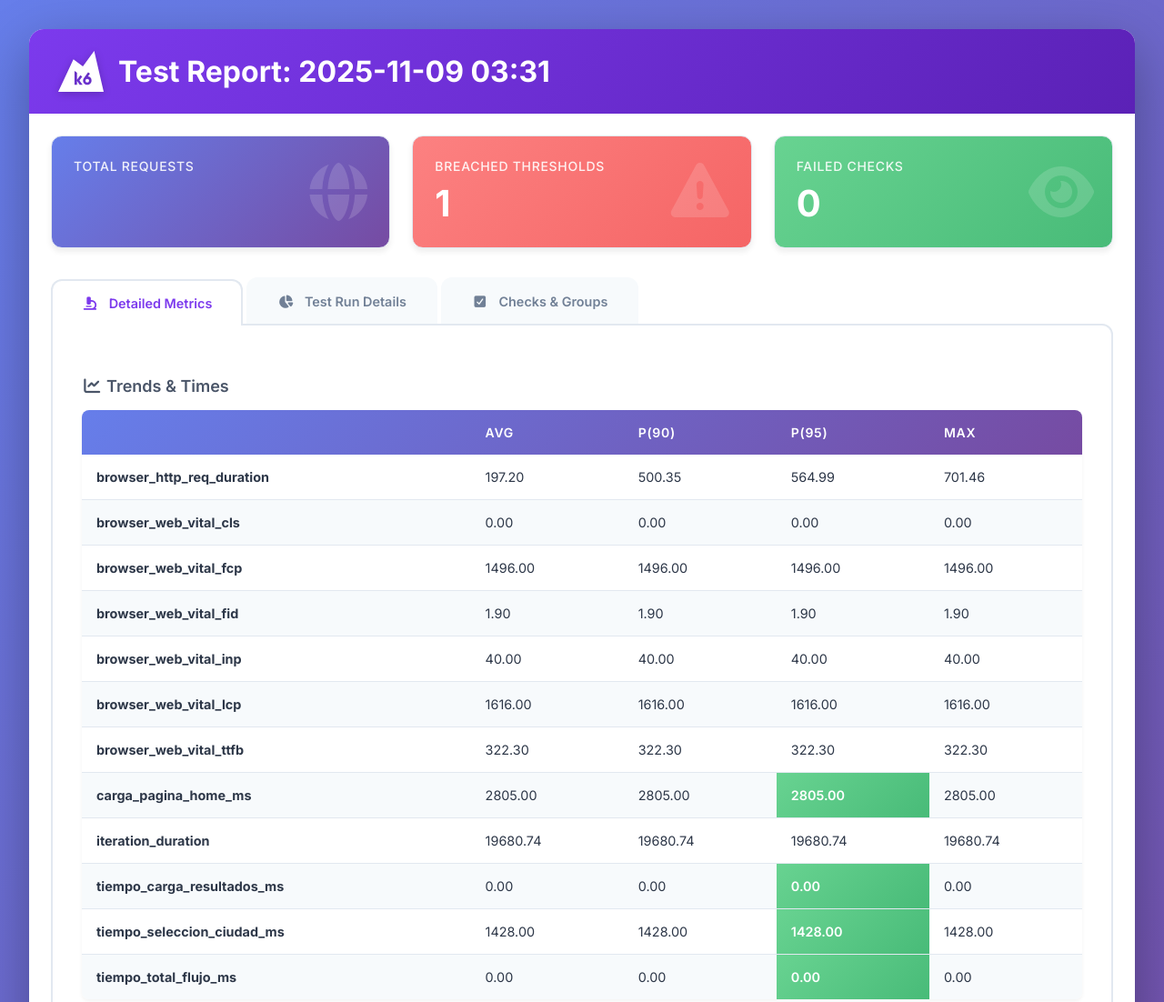
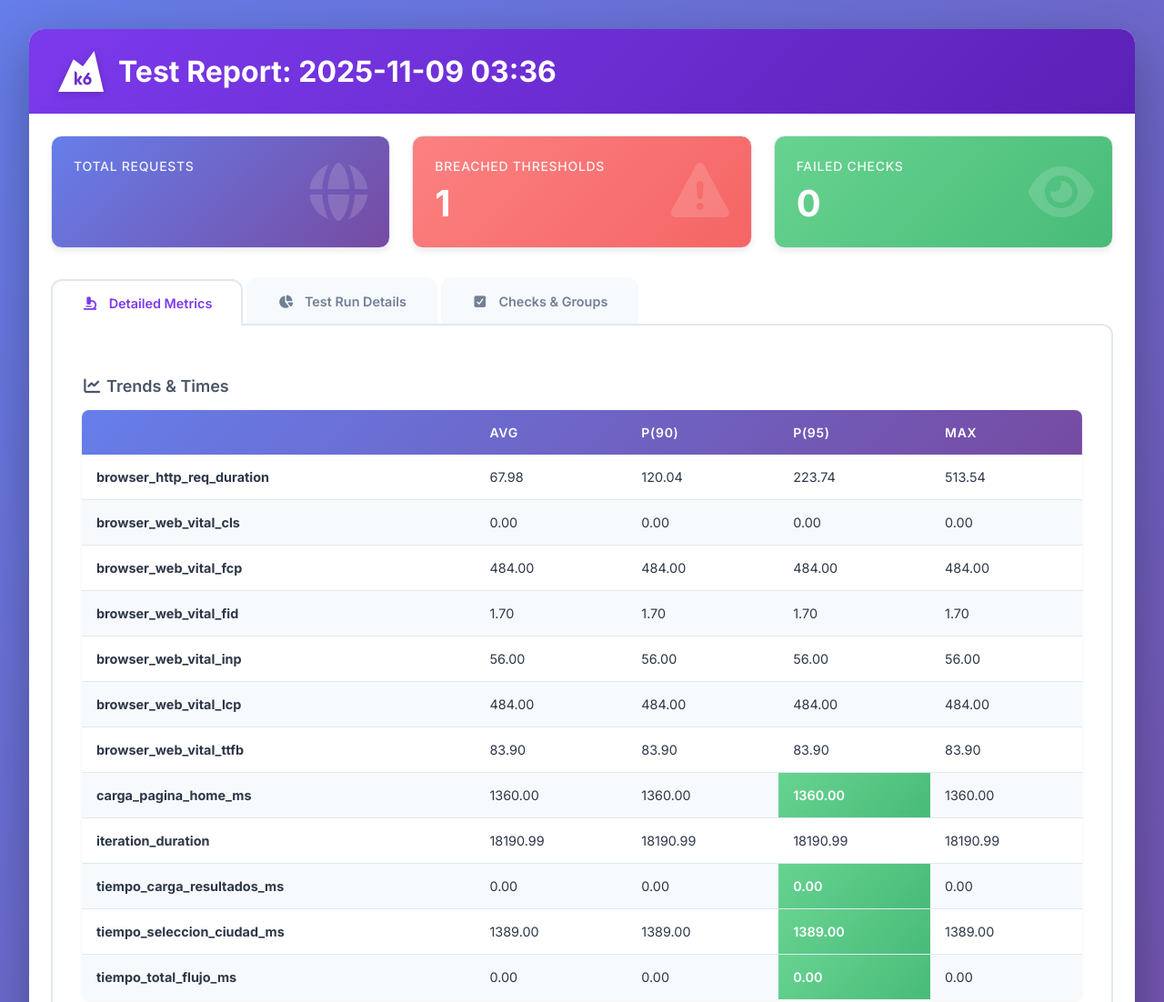
Before and after one commit to anbepa/k6-holisteek-starter-2, a plain HTML site: page reports/23/report.html in a window 1280 px wide. Shown: the top 1102 px of the page at 91% size. Drawn offline with Linux system fonts and the light colour scheme.

Commit message:
deploy: 0524fe9b51daf96f4d39c55e02b7bf1ef1b55761

```diff
--- a/reports/23/report.html
+++ b/reports/23/report.html
@@ -10,7 +10,7 @@
     <link href="https://fonts.googleapis.com/css2?family=Inter:wght@300;400;500;600;700&display=swap" rel="stylesheet">
 
     <meta name="viewport" content="width=device-width, initial-scale=1.0" />
-    <title>Test Report: 2025-11-09 03:31</title>
+    <title>Test Report: 2025-11-09 03:36</title>
     <style>
       * {
         margin: 0;
@@ -473,7 +473,7 @@
       <header>
         <h1>
           <svg width="50" height="45" viewBox="0 0 50 45" fill="none"><path d="M31.968 34.681a2.007 2.007 0 002.011-2.003c0-1.106-.9-2.003-2.011-2.003a2.007 2.007 0 00-2.012 2.003c0 1.106.9 2.003 2.012 2.003z" fill="white"></path><path d="M39.575 0L27.154 16.883 16.729 9.31 0 45h50L39.575 0zM23.663 37.17l-2.97-4.072v4.072h-2.751V22.038l2.75 1.989v7.66l3.659-5.014 2.086 1.51-3.071 4.21 3.486 4.776h-3.189v.001zm8.305.17c-2.586 0-4.681-2.088-4.681-4.662 0-1.025.332-1.972.896-2.743l4.695-6.435 2.086 1.51-2.239 3.07a4.667 4.667 0 013.924 4.6c0 2.572-2.095 4.66-4.681 4.66z" fill="white"></path></svg>
-          Test Report: 2025-11-09 03:31
+          Test Report: 2025-11-09 03:36
         </h1>
       </header>
 
@@ -532,13 +532,13 @@
                   <tr>
                     <td><b>browser_http_req_duration</b></td>
 
-                      <td class="">197.20</td>
+                      <td class="">67.98</td>
 
-                      <td class="">500.35</td>
+                      <td class="">120.04</td>
 
-                      <td class="">564.99</td>
+                      <td class="">223.74</td>
 
-                      <td class="">701.46</td>
+                      <td class="">513.54</td>
 
                   </tr>
 
@@ -558,91 +558,91 @@
                   <tr>
                     <td><b>browser_web_vital_fcp</b></td>
 
-                      <td class="">1496.00</td>
+                      <td class="">484.00</td>
 
-                      <td class="">1496.00</td>
+                      <td class="">484.00</td>
 
-                      <td class="">1496.00</td>
+                      <td class="">484.00</td>
 
-                      <td class="">1496.00</td>
+                      <td class="">484.00</td>
 
                   </tr>
 
                   <tr>
                     <td><b>browser_web_vital_fid</b></td>
 
-                      <td class="">1.90</td>
+                      <td class="">1.70</td>
 
-                      <td class="">1.90</td>
+                      <td class="">1.70</td>
 
-                      <td class="">1.90</td>
+                      <td class="">1.70</td>
 
-                      <td class="">1.90</td>
+                      <td class="">1.70</td>
 
                   </tr>
 
                   <tr>
                     <td><b>browser_web_vital_inp</b></td>
 
-                      <td class="">40.00</td>
+                      <td class="">56.00</td>
 
-                      <td class="">40.00</td>
+                      <td class="">56.00</td>
 
-                      <td class="">40.00</td>
+                      <td class="">56.00</td>
 
-                      <td class="">40.00</td>
+                      <td class="">56.00</td>
 
                   </tr>
 
                   <tr>
                     <td><b>browser_web_vital_lcp</b></td>
 
-                      <td class="">1616.00</td>
+                      <td class="">484.00</td>
 
-                      <td class="">1616.00</td>
+                      <td class="">484.00</td>
 
-                      <td class="">1616.00</td>
+                      <td class="">484.00</td>
 
-                      <td class="">1616.00</td>
+                      <td class="">484.00</td>
 
                   </tr>
 
                   <tr>
                     <td><b>browser_web_vital_ttfb</b></td>
 
-                      <td class="">322.30</td>
+                      <td class="">83.90</td>
 
-                      <td class="">322.30</td>
+                      <td class="">83.90</td>
 
-                      <td class="">322.30</td>
+                      <td class="">83.90</td>
 
-                      <td class="">322.30</td>
+                      <td class="">83.90</td>
 
                   </tr>
 
                   <tr>
                     <td><b>carga_pagina_home_ms</b></td>
 
-                      <td class="">2805.00</td>
+                      <td class="">1360.00</td>
 
-                      <td class="">2805.00</td>
+                      <td class="">1360.00</td>
 
-                      <td class="good">2805.00</td>
+                      <td class="good">1360.00</td>
 
-                      <td class="">2805.00</td>
+                      <td class="">1360.00</td>
 
                   </tr>
 
                   <tr>
                     <td><b>iteration_duration</b></td>
 
-                      <td class="">19680.74</td>
+                      <td class="">18190.99</td>
 
-                      <td class="">19680.74</td>
+                      <td class="">18190.99</td>
 
-                      <td class="">19680.74</td>
+                      <td class="">18190.99</td>
 
-                      <td class="">19680.74</td>
+                      <td class="">18190.99</td>
 
                   </tr>
 
@@ -662,13 +662,13 @@
                   <tr>
                     <td><b>tiempo_seleccion_ciudad_ms</b></td>
 
-                      <td class="">1428.00</td>
+                      <td class="">1389.00</td>
 
-                      <td class="">1428.00</td>
+                      <td class="">1389.00</td>
 
-                      <td class="good">1428.00</td>
+                      <td class="good">1389.00</td>
 
-                      <td class="">1428.00</td>
+                      <td class="">1389.00</td>
 
                   </tr>
 
@@ -709,7 +709,7 @@
 
                       <td class="">0.00</td>
 
-                      <td class="">133.00</td>
+                      <td class="">132.00</td>
 
                   </tr>
 
@@ -743,7 +743,7 @@
                     <td><b>browser_data_received</b></td>
 
 
-                      <td class="">4524885.00</td>
+                      <td class="">4524186.00</td>
 
                   </tr>
 
@@ -751,7 +751,7 @@
                     <td><b>browser_data_sent</b></td>
 
 
-                      <td class="">60527.00</td>
+                      <td class="">60495.00</td>
 
                   </tr>
 
```
